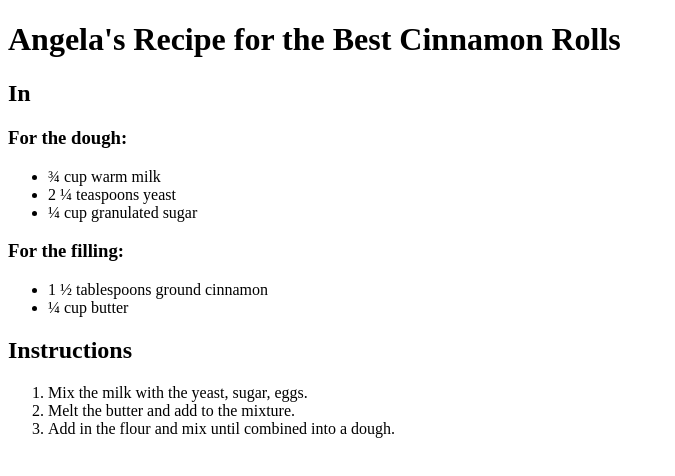
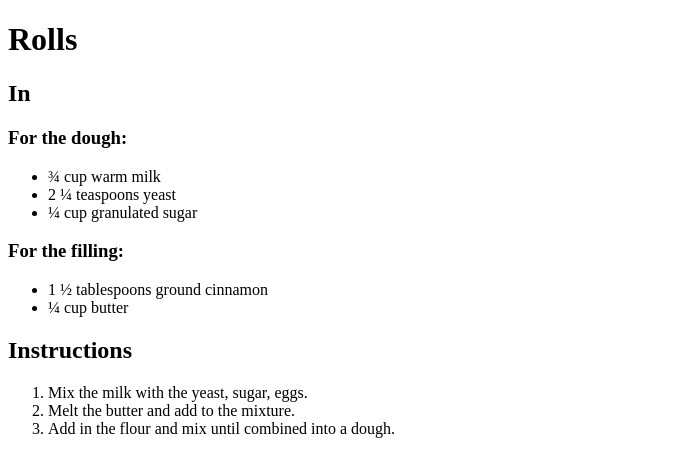
Before and after one commit to vengalreddy4/ttcs.com, a plain HTML site: page test3.html in a window 1280 px wide. Shown: the whole page, without its empty margins (0-675 px from the left). Drawn offline with Linux system fonts and the light colour scheme.

Commit message:
Update test3.html

```diff
--- a/test3.html
+++ b/test3.html
@@ -2,7 +2,7 @@
 <html>
     <head></head>
     <body>
-        <h1>Angela's Recipe for the Best Cinnamon Rolls</h1>
+        <h1>Rolls</h1>
         <h2>In</h2>
            <h3>For the dough:</h3>
             <ul>
```
